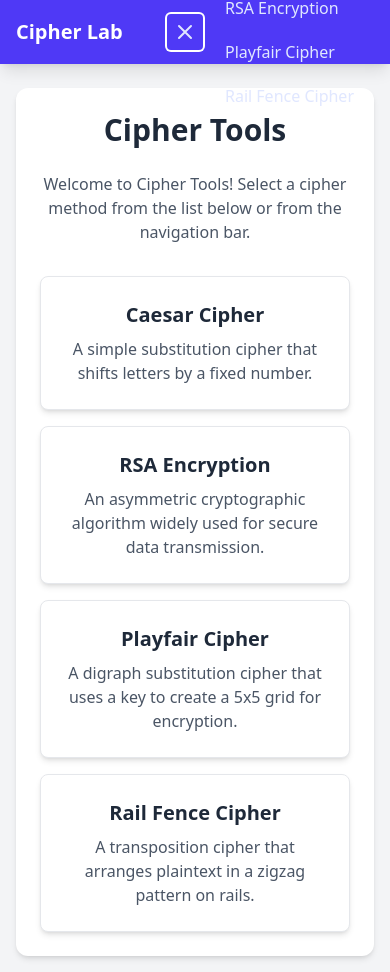
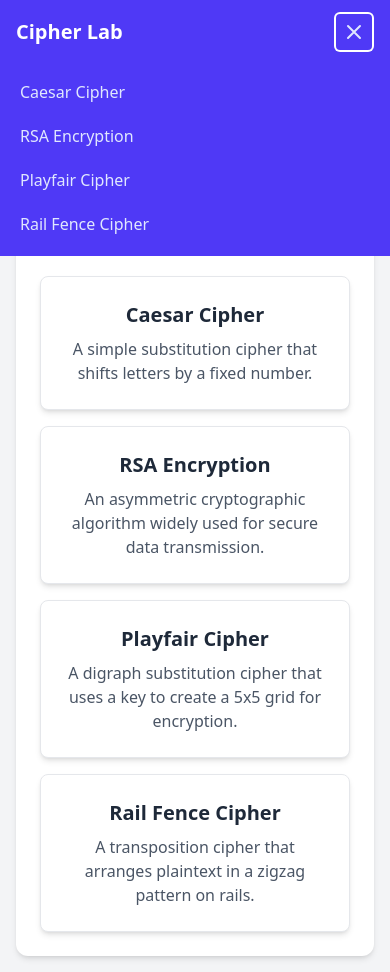
Before and after one commit to NguyenNguyen0/CipherLab, a React (Vite) app: page / in a window 390 px wide. Both pictures are taken after a click on the button "Open main menu". Built offline with nearby package versions, Linux system fonts and the light colour scheme.

Commit message:
feat: enhance mobile navigation with improved disclosure component and state management

```diff
--- a/src/components/Navbar.tsx
+++ b/src/components/Navbar.tsx
@@ -52,17 +52,19 @@ const Navbar = () => {
 
           {/* Mobile menu button */}
           <div className="flex items-center sm:hidden">
-            <Disclosure>
+            <Disclosure defaultOpen={false}>
+              {({ open }) => (
+                <>
                   <DisclosureButton
                     className="inline-flex items-center justify-center p-2 rounded-md text-indigo-100 hover:text-white hover:bg-indigo-500 focus:outline-none focus:ring-2 focus:ring-inset focus:ring-white"
                     aria-controls="mobile-menu"
-                aria-expanded={isOpen}
+                    aria-expanded={open}
                     onClick={() => setIsOpen(!isOpen)}
                   >
                     <span className="sr-only">Open main menu</span>
                     {/* Icon when menu is closed */}
                     <svg
-                  className={`${isOpen ? 'hidden' : 'block'} h-6 w-6`}
+                      className={`${open ? 'hidden' : 'block'} h-6 w-6`}
                       xmlns="http://www.w3.org/2000/svg"
                       fill="none"
                       viewBox="0 0 24 24"
@@ -78,7 +80,7 @@ const Navbar = () => {
                     </svg>
                     {/* Icon when menu is open */}
                     <svg
-                  className={`${isOpen ? 'block' : 'hidden'} h-6 w-6`}
+                      className={`${open ? 'block' : 'hidden'} h-6 w-6`}
                       xmlns="http://www.w3.org/2000/svg"
                       fill="none"
                       viewBox="0 0 24 24"
@@ -93,7 +95,7 @@ const Navbar = () => {
                       />
                     </svg>
                   </DisclosureButton>
-              <DisclosurePanel className="sm:hidden" id="mobile-menu">
+                  <DisclosurePanel className="absolute top-16 left-0 right-0 bg-indigo-600 z-10 sm:hidden" id="mobile-menu">
                     <div className="px-2 pt-2 pb-3 space-y-1">
                       {navItems.map((item) => (
                         <Link
@@ -105,12 +107,15 @@ const Navbar = () => {
                               : 'text-indigo-100 hover:bg-indigo-500 hover:text-white'
                           } block px-3 py-2 rounded-md text-base font-medium`}
                           aria-current={isActive(item.path) ? 'page' : undefined}
+                          onClick={() => setIsOpen(false)}
                         >
                           {item.name}
                         </Link>
                       ))}
                     </div>
                   </DisclosurePanel>
+                </>
+              )}
             </Disclosure>
           </div>
         </div>
```
Lines whose indentation alone changed are shown as unchanged.
